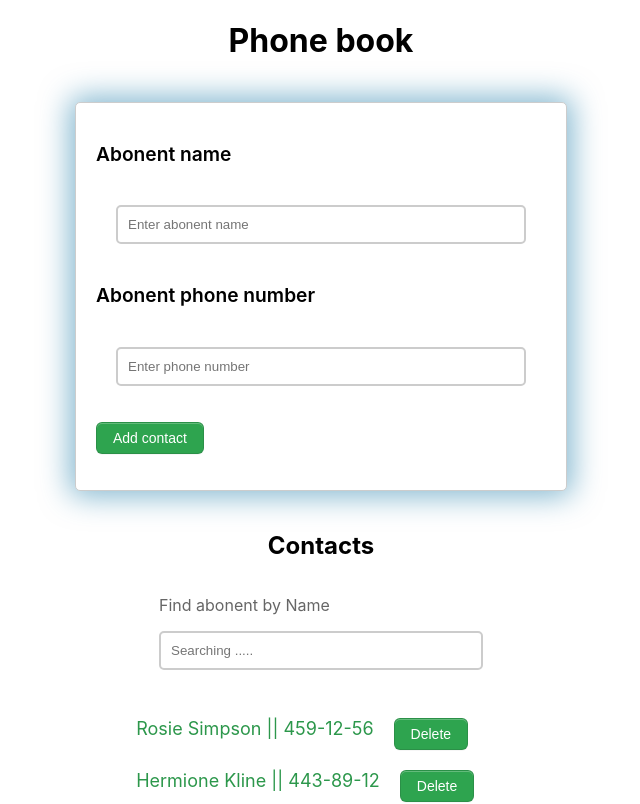
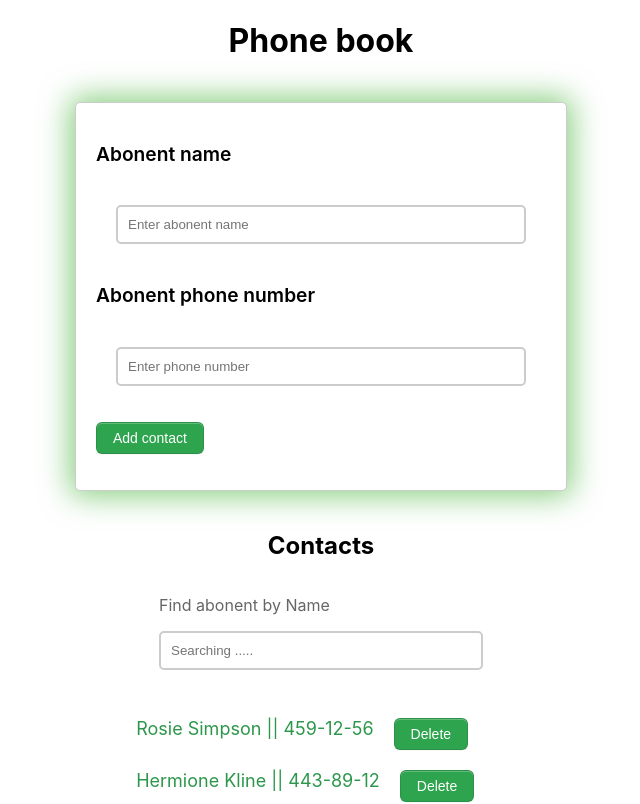
Before and after one commit to barkode/goit-react-hw-02-phonebook, a React (Create React App) app: page / in a window 1280 px wide. Shown: the top 804 px of the page, without its empty margins (319-959 px from the left). Built offline with nearby package versions, Linux system fonts and the light colour scheme.

Commit message:
Update ContactForm.module.css

```diff
--- a/src/components/ContactForm/ContactForm.module.css
+++ b/src/components/ContactForm/ContactForm.module.css
@@ -3,7 +3,7 @@
   flex-direction: column;
   margin-bottom: 20px;
   border: 1px solid #ccc;
-  box-shadow: 0 0 30px 5px rgba(3, 110, 160, 0.5);
+  box-shadow: 0 0 30px 5px rgba(19, 160, 3, 0.5);
   padding: 20px;
   background-color: #fff;
   width: 450px;
```
